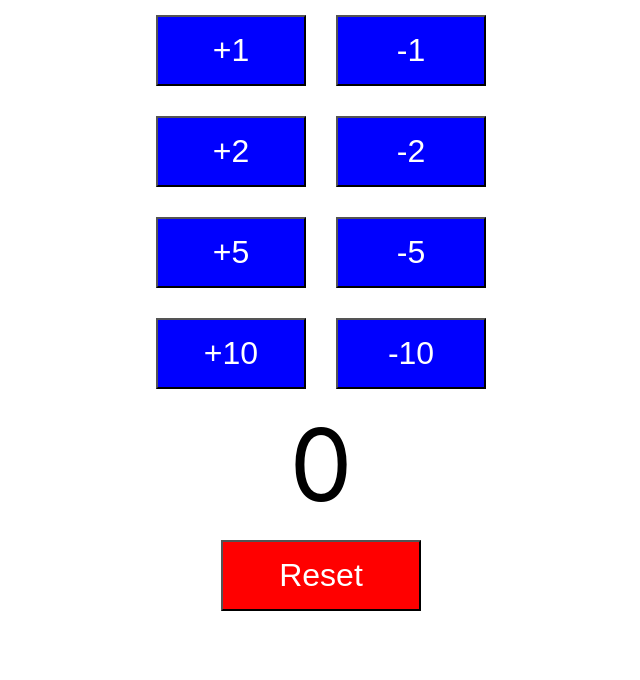
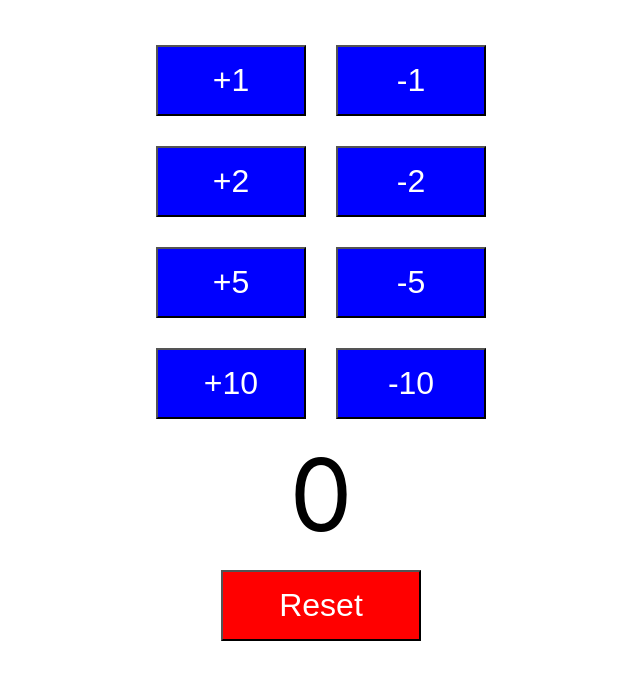
Before and after one commit to ariayingdeng/Todo-Management-App, a React (Create React App) app: page / in a window 1280 px wide. Shown: the top 680 px of the page, without its empty margins (319-959 px from the left). Built offline with nearby package versions, Linux system fonts and the light colour scheme.

Commit message:
Modified counter.css

```diff
--- a/src/components/counter/counter.css
+++ b/src/components/counter/counter.css
@@ -1,3 +1,7 @@
+body {
+    margin: 30px;
+}
+
 button {
     background-color: blue;
     font-size: 32px;
```
